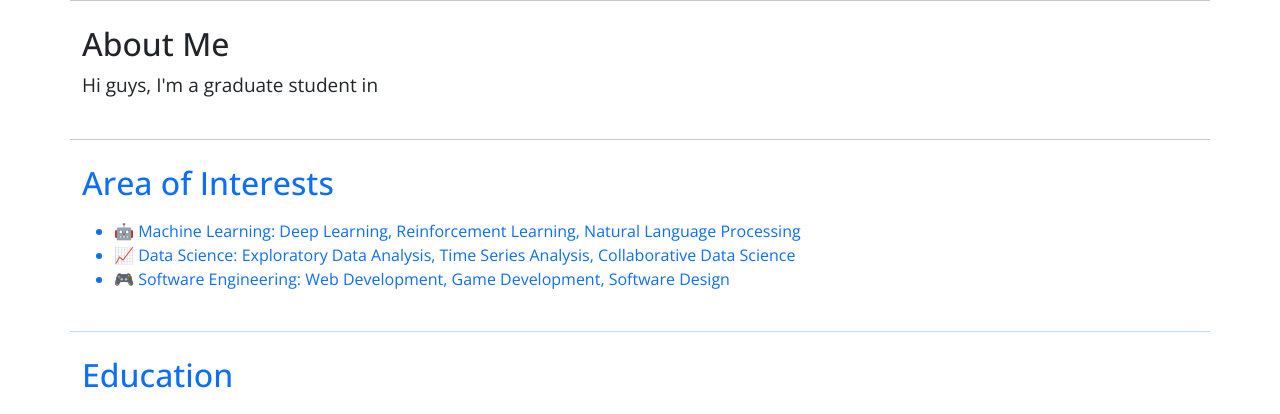
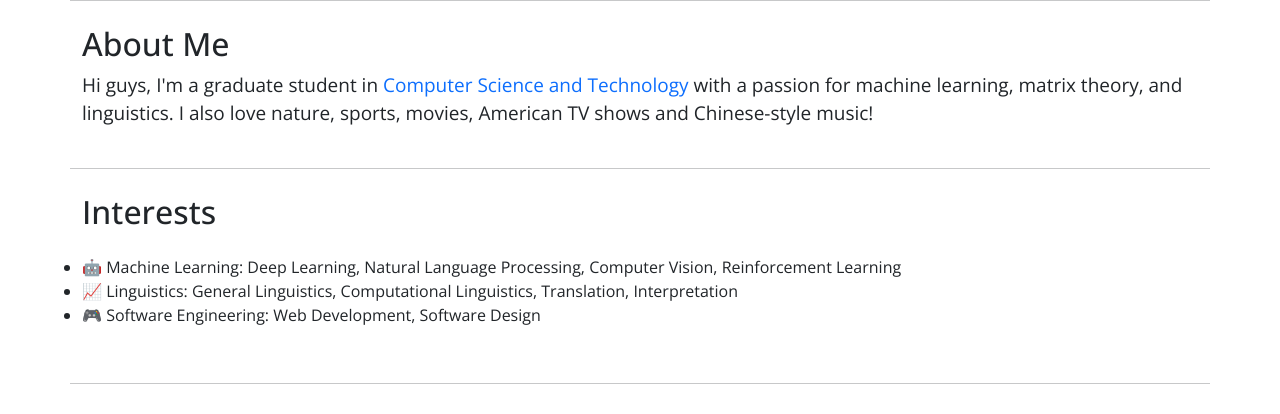
Before and after one commit to Geralt-Targaryen/Geralt-Targaryen.github.io, a Jekyll site: the page built from index.html, in a window 1280 px wide and 900 px high, cut to the strip 285-699 px from the top of the window. Built offline with Jekyll 4.4.1, drawn with Linux system fonts in a browser that asks for light colours.

Commit message:
interests

```diff
--- a/_data/bio.json
+++ b/_data/bio.json
@@ -6,7 +6,7 @@
     "email": "daenerystargaryen@sjtu.edu.cn",
     "phone": "",
     "website": "https://Geralt-Targaryen.github.io",
-    "summary": "Hi guys, I'm a graduate student in <a href=\"https://www.cs.sjtu.edu.cn/index.aspx\" target=\"_blank>Computer Science and Technology</a> with a passion for machine learning, matrix theory, and linguistics. I also love nature, sports, movies, American TV shows and Chinese-style music!",
+    "summary": "Hi guys, I'm a graduate student in <a href=\"https://www.cs.sjtu.edu.cn/index.aspx\" target=\"_blank\">Computer Science and Technology</a> with a passion for machine learning, matrix theory, and linguistics. I also love nature, sports, movies, American TV shows and Chinese-style music!",
     "location": { "city": "Shanghai", "country": "China" },
     "profiles": [
       { "network": "github", "username": "mmaluhia", "url": "http://github.com/Geralt-Targaryen" }
@@ -14,9 +14,9 @@
   },
 
   "interests": [
-    { "icon": "&#129302;", "name": "Machine Learning", "keywords": ["Deep Learning", "Reinforcement Learning", "Natural Language Processing"] },
-    { "icon": "&#128200;", "name": "Data Science", "keywords": ["Exploratory Data Analysis", "Time Series Analysis", "Collaborative Data Science"] },
-    { "icon": "&#127918;", "name": "Software Engineering", "keywords": ["Web Development", "Game Development", "Software Design"] }
+    { "icon": "&#129302;", "name": "Machine Learning", "keywords": ["Deep Learning", "Natural Language Processing", "Computer Vision", "Reinforcement Learning"] },
+    { "icon": "&#128200;", "name": "Linguistics", "keywords": ["General Linguistics", "Computational Linguistics", "Translation", "Interpretation"] },
+    { "icon": "&#127918;", "name": "Software Engineering", "keywords": ["Web Development", "Software Design"] }
   ],
 
   "education": [
--- a/_includes/about/about.html
+++ b/_includes/about/about.html
@@ -43,7 +43,7 @@
     </div>
     <div class="row">
       <hr class="my-4">
-      <h2>Area of Interests</h2>
+      <h2>Interests</h2>
       <p class="lead">
         <ul class="interest">
         {% for interest in site.data.bio.interests %}
```
